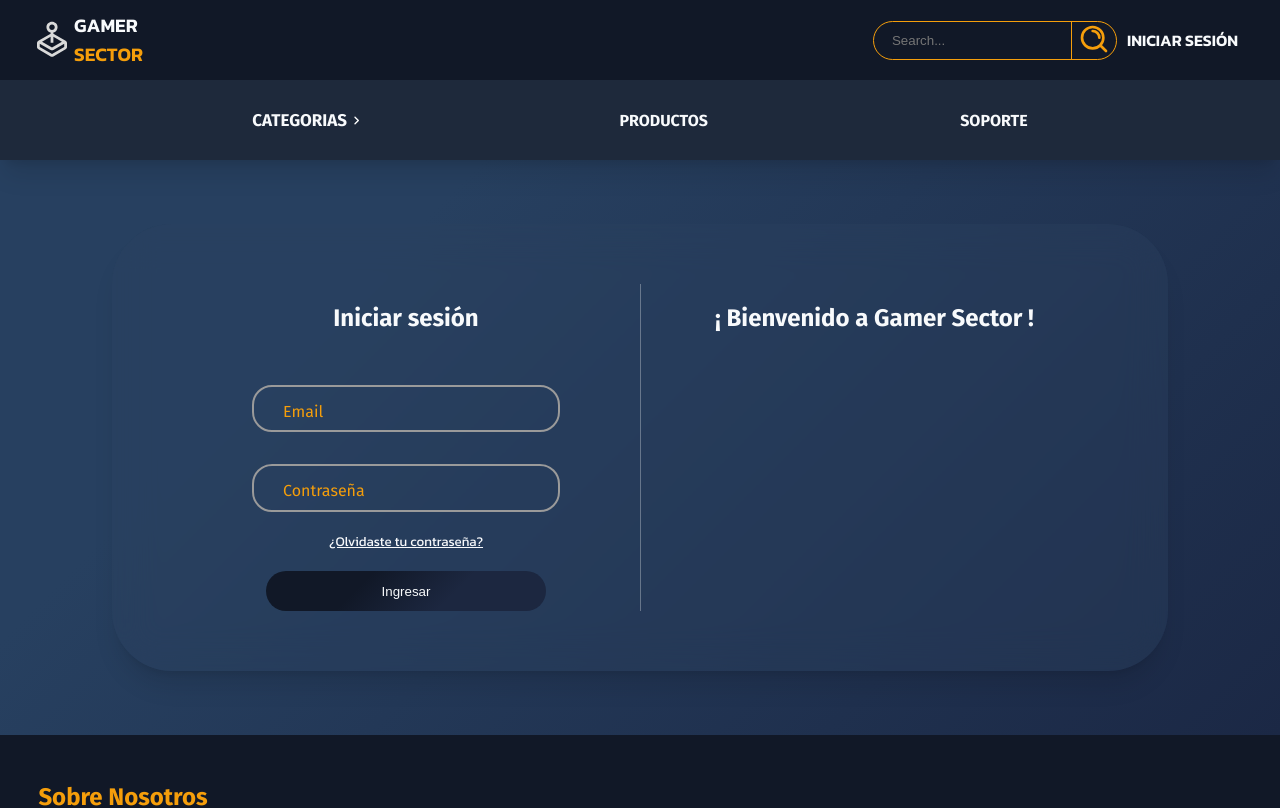
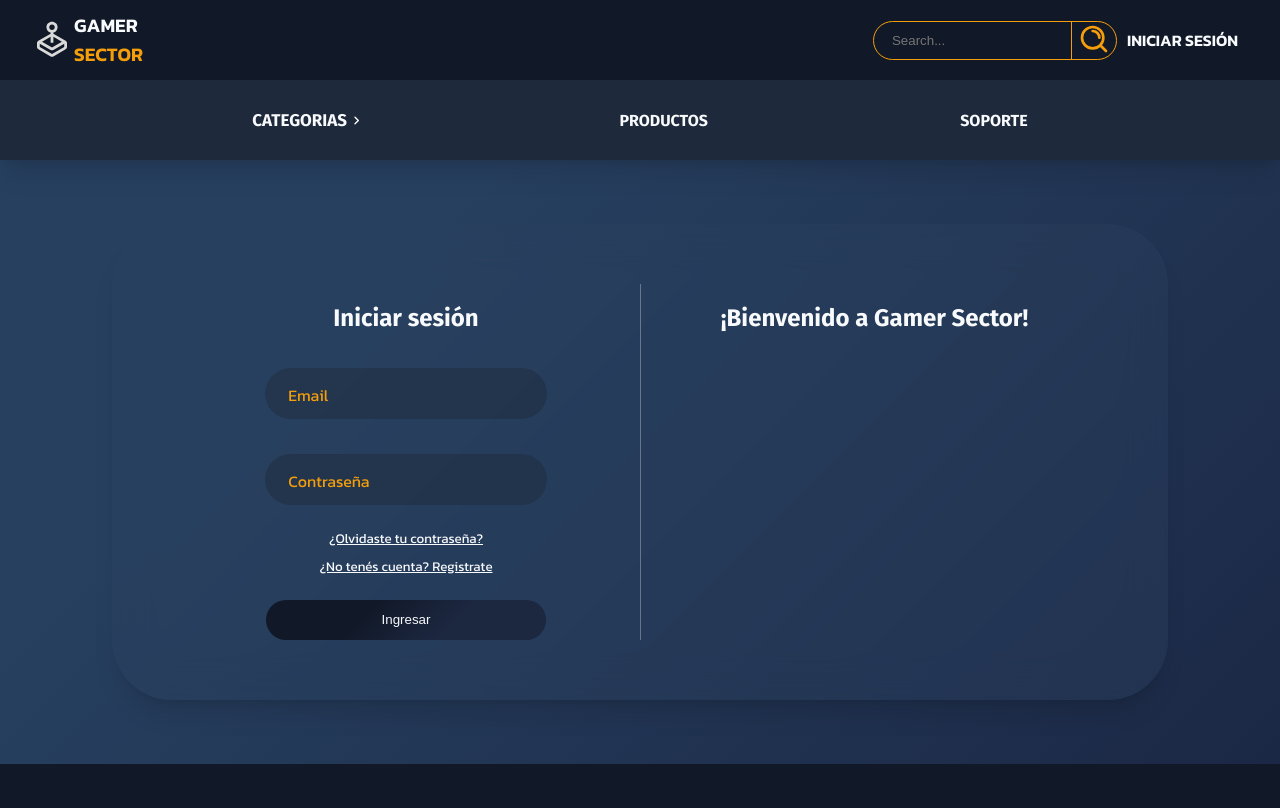
Before and after one commit to MartinEAcosta/gamer-sector-react, a React (Vite) app in the folder gamer-sector/: page /login in a window 1280 px wide. Shown: the top 808 px of the page. Built offline with nearby package versions, Linux system fonts and the light colour scheme; a web font is replaced by a local one.

Commit message:
animación fix

```diff
--- a/gamer-sector/src/auth/components/FormLogin.jsx
+++ b/gamer-sector/src/auth/components/FormLogin.jsx
@@ -35,6 +35,7 @@ export const FormLogin = () => {
       <section className={styles.loginContainer}>
         <div className={styles.leftContainer}>
           <h2 className={styles.subtitle}>Iniciar sesión</h2>
+
           <form className={styles.form} onSubmit={ onLogin }>
 
             <div className={styles.inputGroup}>
@@ -50,6 +51,9 @@ export const FormLogin = () => {
             <Link to="/forgot-password">
               <small className={styles.smallText}>¿Olvidaste tu contraseña?</small>
             </Link>
+            <Link to="/register">
+              <small className={styles.smallText}>¿No tenés cuenta? Registrate</small>
+            </Link>
 
             <input type="submit"
                    value="Ingresar"
@@ -58,7 +62,7 @@ export const FormLogin = () => {
           </form>
         </div>
         <div className={styles.rightContainer}>
-          <h2 className={` ${styles.subtitle} ${styles.welcomeMessage}`}>¡ Bienvenido a Gamer Sector !</h2>
+          <h2 className={` ${styles.subtitle} ${styles.welcomeMessage}`}>¡Bienvenido a Gamer Sector!</h2>
         </div>
       </section>
     </>
--- a/gamer-sector/src/auth/styles/FormLogin.module.css
+++ b/gamer-sector/src/auth/styles/FormLogin.module.css
@@ -39,17 +39,14 @@
     display: flex;
     flex-direction: column;
     align-items: center;
-    margin-top: 20px;
 }
 
 .labelText{
     position: absolute;
     transform: translateY(-50%);
     top: 50%;
-    left: 25%;
-    padding: 1%;
-    font-family: var(--fontSecondary);
-    font-size: 1rem;
+    left: 27%;
+    font-family: var(--fontPrimary);
     color: var(--brandColor);
     pointer-events: none;
     transition: .3s all ;
@@ -65,14 +62,23 @@
     background: linear-gradient(to bottom, var(--lightPrimary) 50%, transparent 50%);
     width: 20%;
     top: 20%;
+    color: var(--brandColor);
     border-radius: 5px 5px 0 0; /* Solo esquinas superiores */
     padding-left: 10px;
     padding-right: 10px;
 }
 
 .inputGroup input:not(:placeholder-shown) ~ label {
+    background: linear-gradient(to bottom, var(--lightPrimary) 50%, transparent 50%);
+    border-radius: 5px 5px 0 0; /* Solo esquinas superiores */
+    width: 20%;
+    top: 20%;
+}
+
+.inputGroup input:not(:placeholder-shown){
     background-color: var(--lightPrimary);
-    top: 20%;
+    transform: scale(1.05);
+    box-shadow: var(--boxShadow);
 }
 
 .inputForm::placeholder{
@@ -84,24 +90,21 @@
 }
 
 .inputForm{
-    margin: 0.8rem;
+    margin: 1rem;
     height: 2.5rem;
-    width: 60%;
+    width: 55%;
     height: 60%;
     padding: 15px;
     color: var(--whiteCustom);
-    background-color: transparent;
-    border: solid 2px;
-    border-radius: 20px;
-    border-color: rgb(154, 154, 154);
+    background-color: rgba(30, 45, 60, 0.5);
+    border-radius: 30px;
+    border-color: transparent;
     font-family: var(--fontPrimary);
-    font-weight: 200;
-    transition: transform 0.3s ease-in;
+    transition: transform 0.2s ease-in;
 }
 
 .inputForm:focus{
     outline: none;
-    border: 0px;
     transform: scale(1.05);
     background-color: var(--lightPrimary);
     box-shadow: var(--boxShadow);
@@ -111,11 +114,11 @@
     height: 2.5rem;
     width: 60%;
     margin-top: 20px;
-    border: none;
+    border: transparent;
     color: var(--whiteCustom);
     background-image: linear-gradient(315deg, var(--primaryShadow) 34%, var(--primaryColor) 66%);
     border-radius: 20px;
-    transition: all 0.2s ease-in-out;
+    transition: all 0.3s ease-in-out;
 }
 
 .btnSumbit:hover{
@@ -125,6 +128,10 @@
     box-shadow: 20px 20px 25px -5px rgba(0, 0, 0, 0.1), 0 8px 10px -6px rgb(0 0 0 / 0.1);
 }
 
+.leftContainer a{
+    margin: 4px;
+}
+
 .smallText{
     text-decoration: underline;
     font-family: var(--fontPrimary);
```
